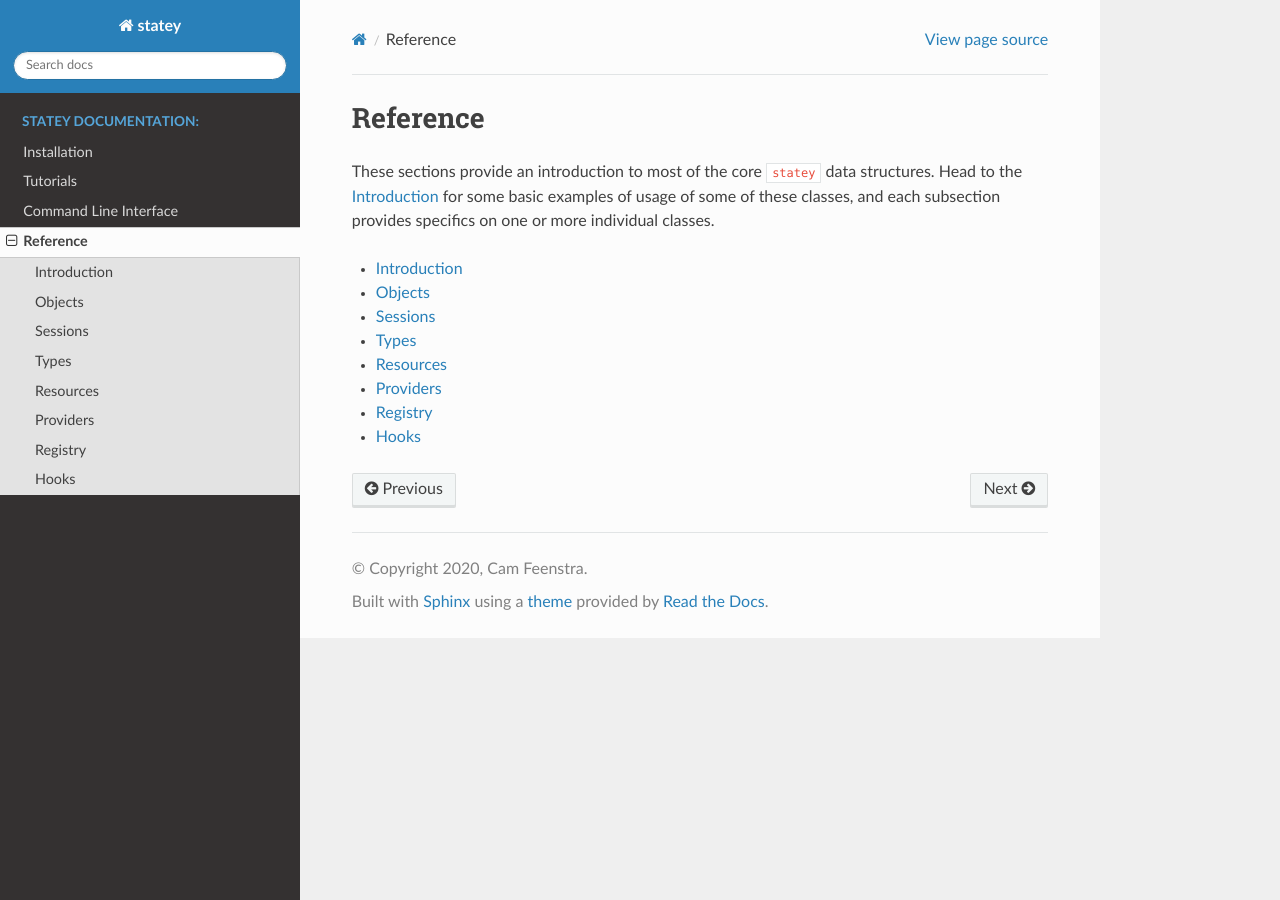
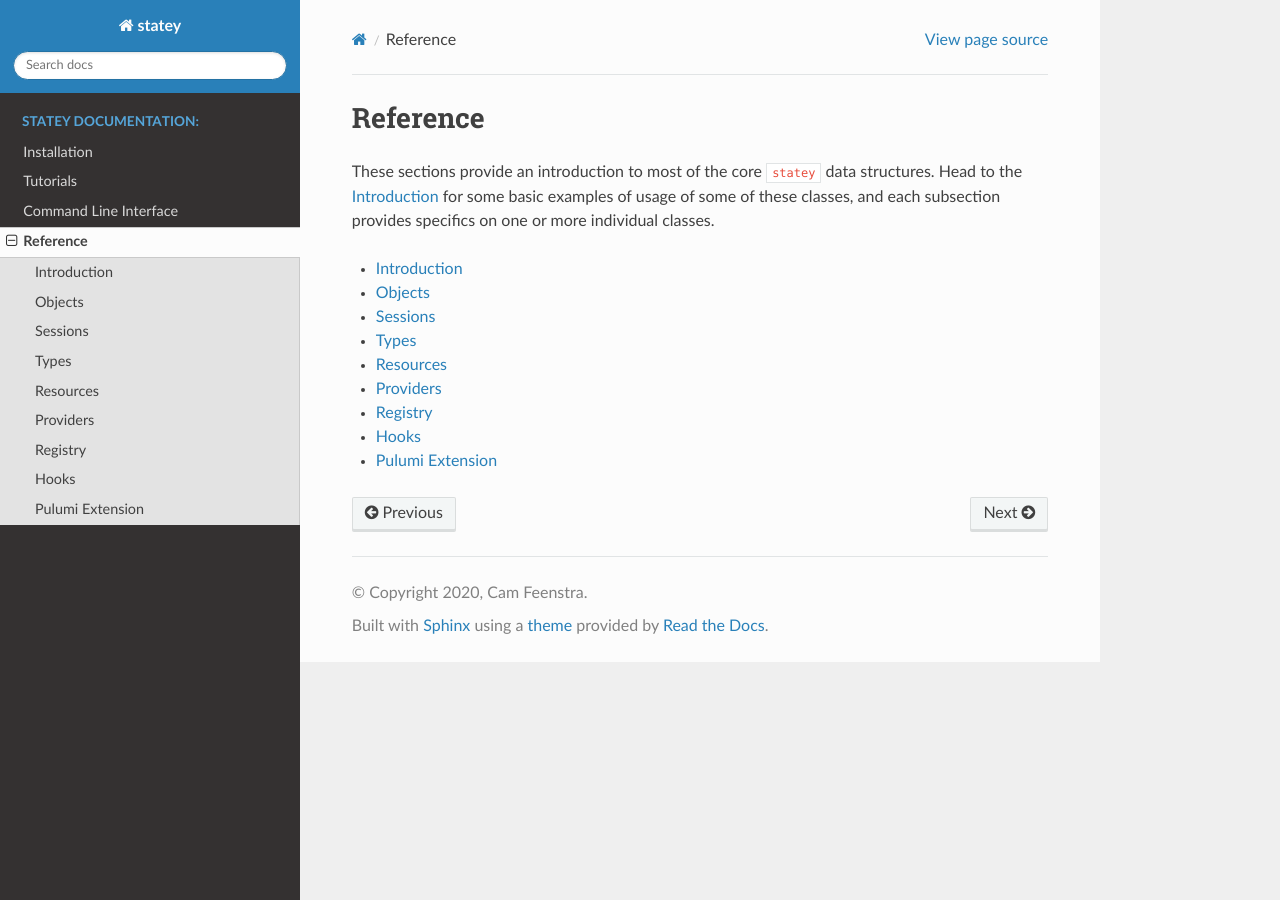
Before and after one commit to cfeenstra67/statey, a Sphinx documentation site: the page built from docs/reference/index.rst, in a window 1280 px wide. Built offline with Sphinx 7.4.7 and the Read the Docs theme 2.0.0, drawn with Linux system fonts in a browser that asks for light colours; pages that are not in the unit, such as notebooks, are missing from menus.

Commit message:
docs updates again

```diff
--- a/docs/reference/index.rst
+++ b/docs/reference/index.rst
@@ -14,3 +14,4 @@ These sections provide an introduction to most of the core ``statey`` data struc
    providers
    registry
    hooks
+   pulumi
--- /dev/null
+++ b/docs/reference/pulumi.rst
@@ -0,0 +1,4 @@
+.. _Pulumi Extension:
+
+Pulumi Extension
+##################
```
